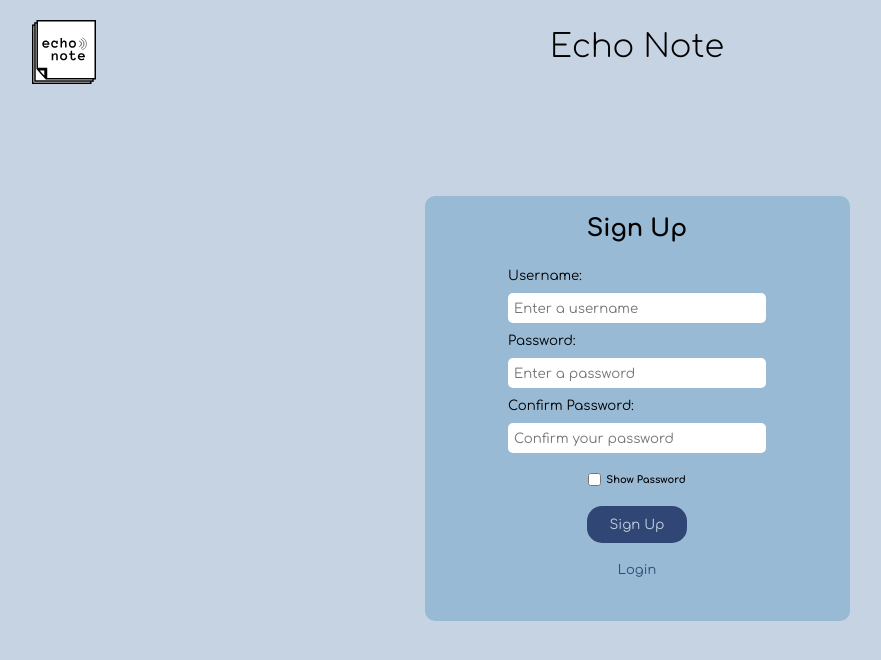
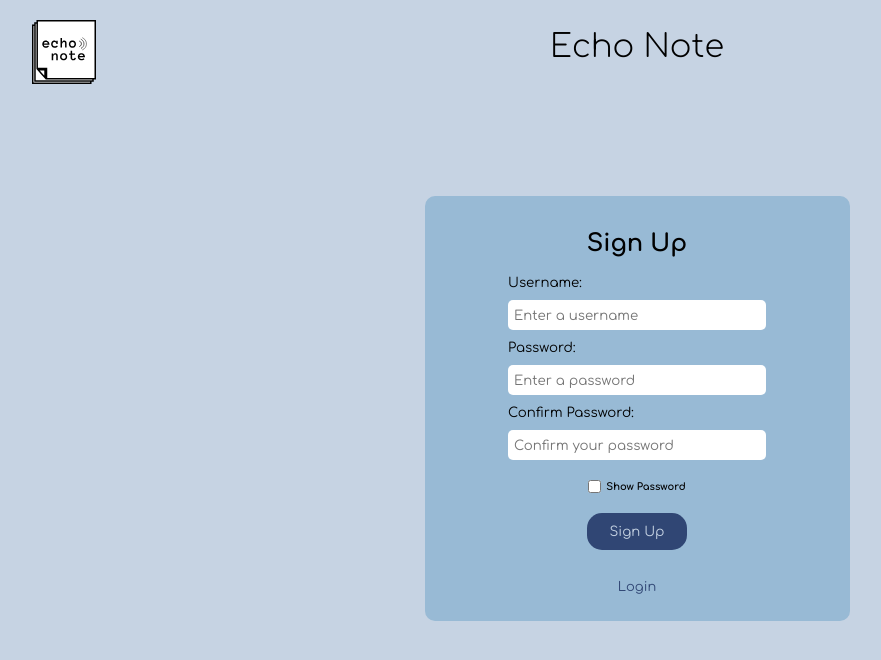
Before and after one commit to jgarner9/echo-note, a React (Vite) app in the folder client/: page /signup in a window 1280 px wide. Shown: the top 660 px of the page, without its empty margins (3-884 px from the left). Built offline with nearby package versions, Linux system fonts and the light colour scheme; a web font is replaced by a local one.

Commit message:
positioned login and signup page buttons in the same spot

```diff
--- a/client/src/stylesheets/Login.css
+++ b/client/src/stylesheets/Login.css
@@ -76,8 +76,8 @@
 }
 
 #signup-page-button {
-  position: relative;
-  bottom: 10px;
+  position: absolute;
+  bottom: 27px;
   font-size: small;
 }
 
--- a/client/src/stylesheets/Signup.css
+++ b/client/src/stylesheets/Signup.css
@@ -26,7 +26,7 @@
 #signup-title {
   position: relative;
   font-size: x-large;
-  bottom: 30px;
+  bottom: 22px;
 }
 
 #logo {
@@ -55,8 +55,8 @@
 }
 
 #login-page-button {
-  position: relative;
-  bottom: 10px;
+  position: absolute;
+  bottom: 27px;
   font-size: small;
 }
 
```
